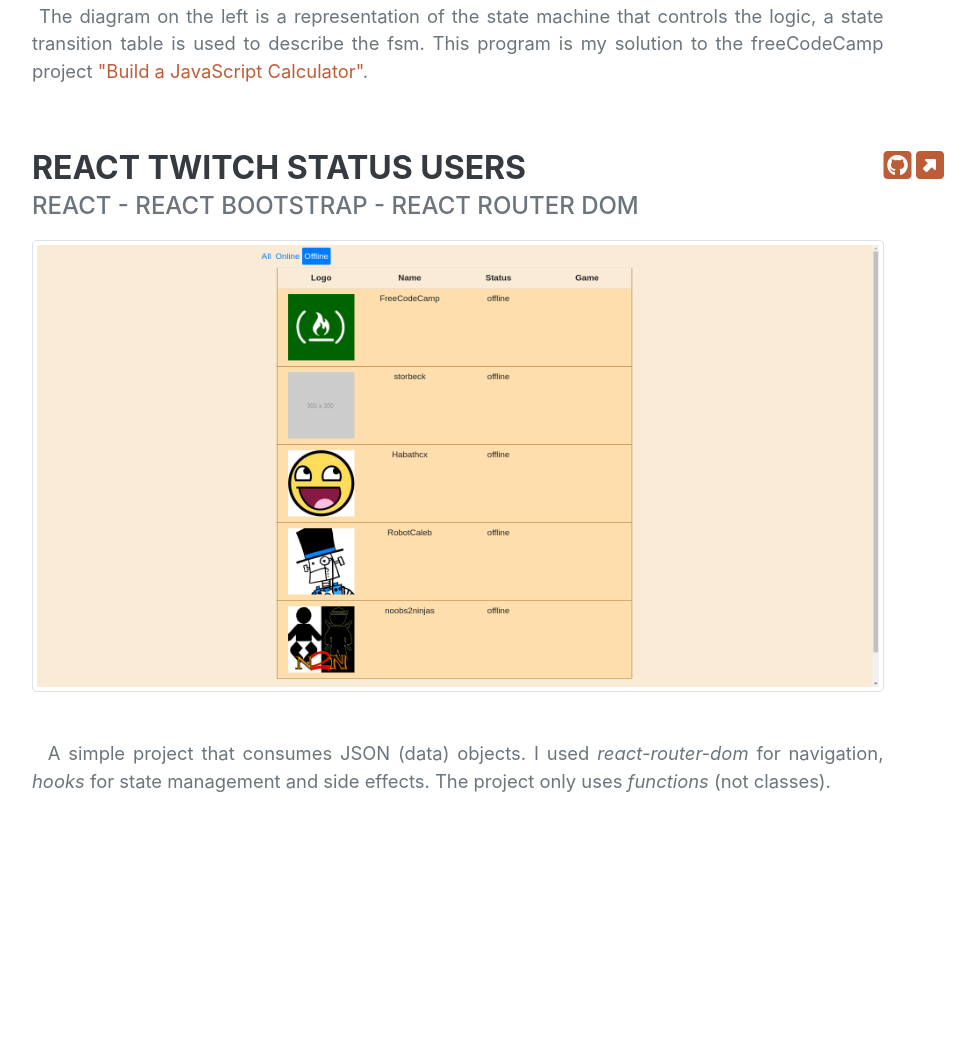
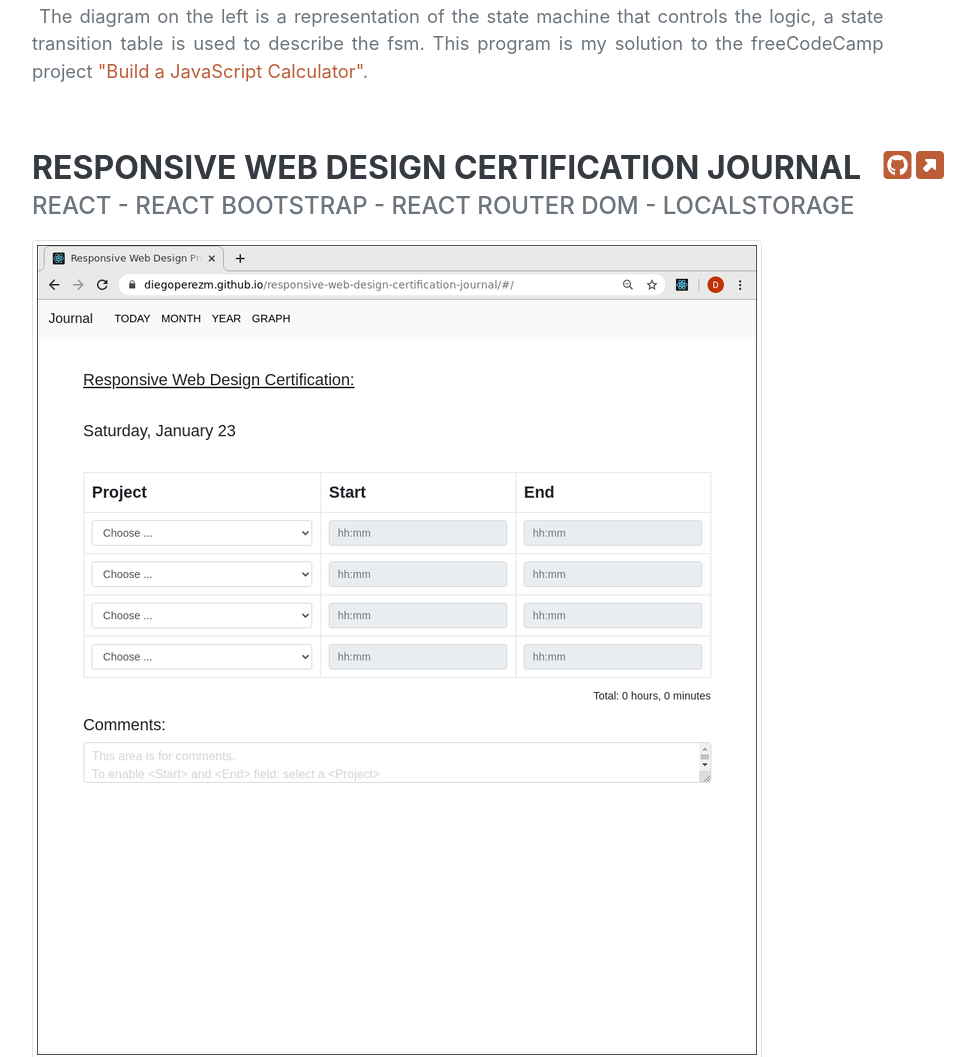
Before and after one commit to diegoperezm/portfolio, a plain HTML site: page index.html in a window 1280 px wide. Shown: the part 3098-4155 px from the top of the page, without its empty margins (288-1263 px from the left). Before the commit the page ends 4037 px from the top, so only its background shows below. Drawn offline with nearby package versions, Linux system fonts and the light colour scheme; a web font is replaced by a local one.

Commit message:
Add project "RWDCJ"

```diff
--- a/index.html
+++ b/index.html
@@ -103,6 +103,19 @@
             <div class="flex-shrink-0"> <a href="https://github.com/diegoperezm/freecodecamp-calc" > <i class="fab fa-2x fa-github-square"></i></a> <a href="https://diegoperezm.github.io/freecodecamp-calc/index.html"> <i class="fas fa-2x fa-external-link-square-alt"></i></a>
             </div>
           </div>
+
+          <div class="d-flex flex-column flex-md-row justify-content-between mb-5">
+            <div class="flex-grow-1">
+              <h3 class="mb-0">RESPONSIVE WEB DESIGN CERTIFICATION JOURNAL</h3>
+              <div class="subheading mb-3">react - react bootstrap - react router dom - localStorage</div>
+              <img src="img/rwdcj.png" alt="responsive web design certification journal" class="img-fluid  img-thumbnail"> <p class="lead mt-5 text-justify">&nbsp;A personal productivity app to track time spent on each project of the "Responsive Web Design Certification" of <a href="https://www.freecodecamp.org/learn/responsive-web-design/responsive-web-design-projects/">freeCodeCamp</a>. I used <i>react-router-dom</i> for navigation, <i>hooks</i> for state management  and side effects. The project only uses <i>functions</i> (not classes).</p>
+            </div>
+            <div class="flex-shrink-0">
+              <a href="https://github.com/diegoperezm/responsive-web-design-certification-journal"><i class="fab fa-2x fa-github-square"></i></a>
+              <a href="https://diegoperezm.github.io/responsive-web-design-certification-journal/#/"><i class="fas fa-2x  fa-external-link-square-alt"></i></a>
+            </div>
+          </div>
+
           <div class="d-flex flex-column flex-md-row justify-content-between mb-5">
             <div class="flex-grow-1">
               <h3 class="mb-0">REACT TWITCH STATUS USERS</h3>
@@ -115,6 +128,7 @@
               <a href="https://diegoperezm.github.io/react-twitch-status-users/#/offline"><i class="fas fa-2x  fa-external-link-square-alt"></i></a>
             </div>
           </div>
+
         </div>
       </section>
     </div>
```
Also changed, not shown: img/rwdcj.png (added).
